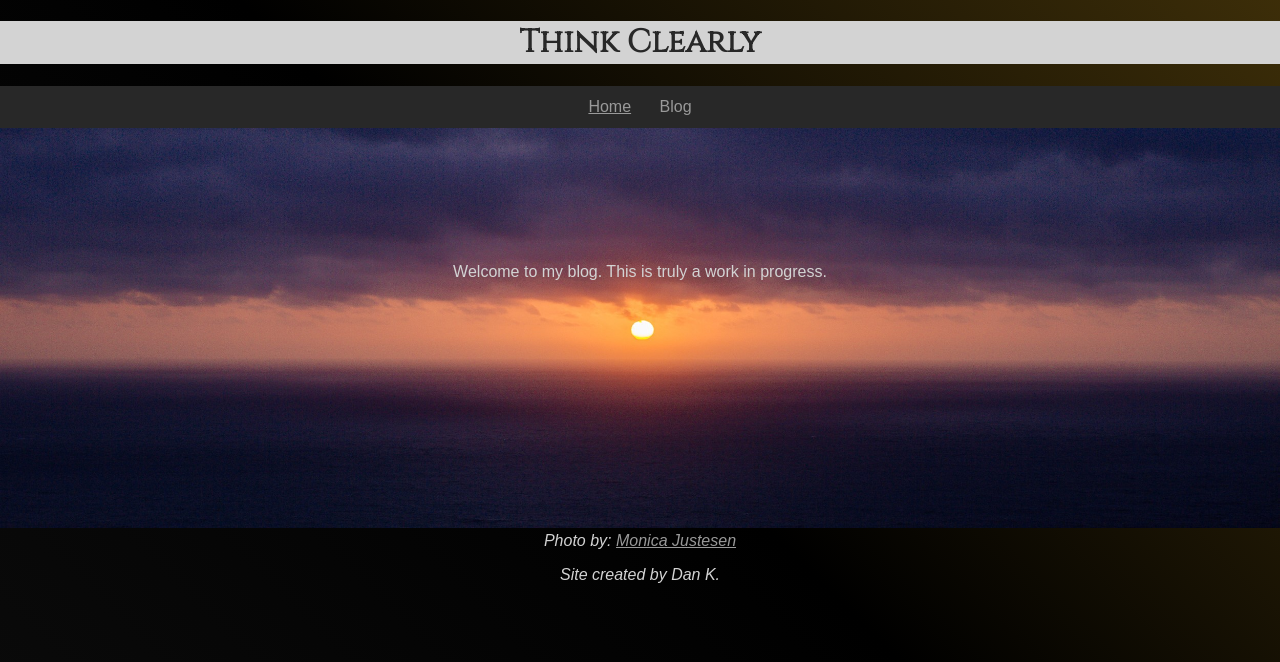
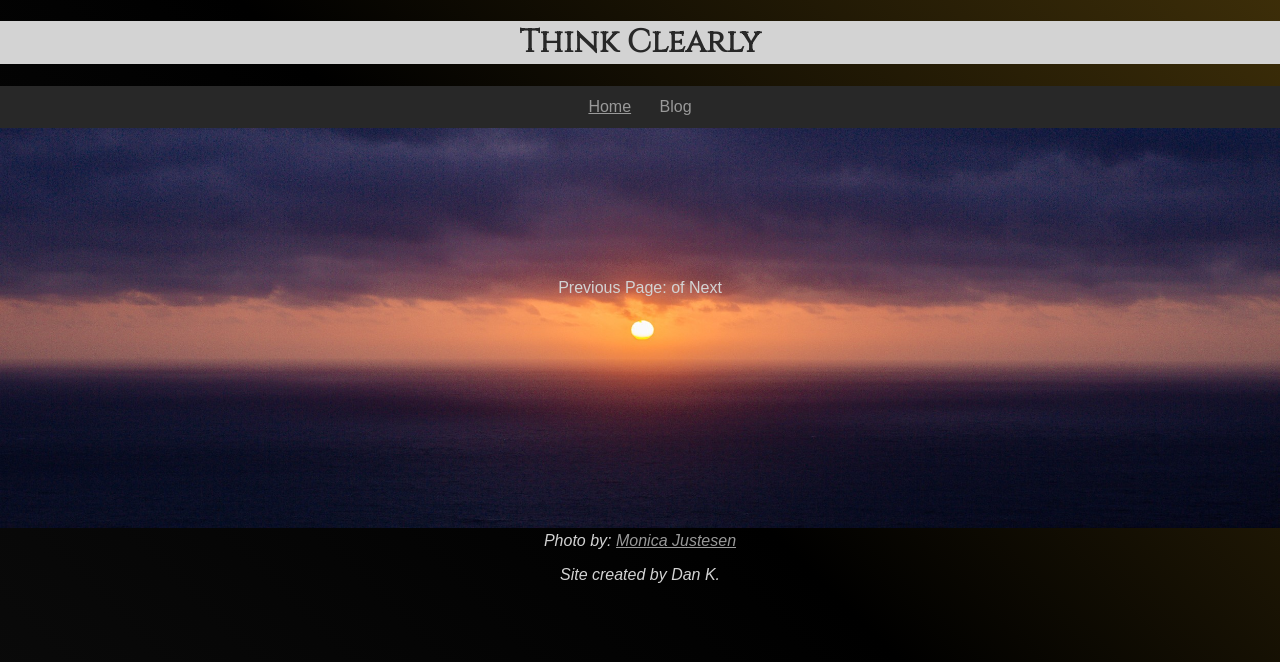
Before and after one commit to dekay2001/dekay2001.github.io, a Jekyll site: the page built from index.md, in a window 1280 px wide. Shown: the top 662 px of the page. Built offline with Jekyll 4.4.1, drawn with Linux system fonts in a browser that asks for light colours; some web fonts are replaced; our own code applies the rules of GitHub Pages for plain Markdown files.

Commit message:
Pagination attempt on default.html

```diff
--- a/_config.yml
+++ b/_config.yml
@@ -1,3 +1,5 @@
 theme: jekyll-theme-cayman
 title: "Think Clearly"
 description: "A work in progress, this page and myself."
+paginate: 5
+paginate_path: "/blog/page:num/"
--- a/_layouts/default.html
+++ b/_layouts/default.html
@@ -2,6 +2,7 @@
 ---
 <!doctype html>
 <html lang="en">
+
 <head>
   <title>{{ page.title }}</title>
   <link rel="stylesheet" type="text/css" href="/assets/css/style.css">
@@ -16,6 +17,7 @@
   <meta name="author" content="Dan Kimball">
   <meta name="viewport" content="width=device-width, initial-scale=1.0">
 </head>
+
 <body>
   <header>
     <h1 class="title_text">Think Clearly</h1>
@@ -31,19 +33,48 @@
     <!-- bottom -->
     <div id="div-main-pic">
       <picture>
-            <source
-              media="(min-width: 960px)"
-              srcset="/assets/images/main-high-def-2500-781.jpg 1x">
-            <img id="default-background-pic" class="child" src="/assets/images/main-16-9-compressed.jpg"alt="Sunset over the pacific; The eastern most point in Portugal.  Taken during Wild Vibes yoga retreat that I attended." title="Portugal Sunset">
+        <source media="(min-width: 960px)" srcset="/assets/images/main-high-def-2500-781.jpg 1x">
+        <img id="default-background-pic" class="child" src="/assets/images/main-16-9-compressed.jpg"
+          alt="Sunset over the pacific; The eastern most point in Portugal.  Taken during Wild Vibes yoga retreat that I attended."
+          title="Portugal Sunset">
         <i>Photo by: <a href="http://monicajustesen.com/" target="_blank">Monica Justesen</a></i>
       </picture>
     </div>
     <!-- top -->
     <div class="{{ page.content_class }}">
-          <h1>{{ page.title }}</h1>
-          <section>
-          {{ content }}
-          </section>
+
+      <!-- This loops through the paginated posts -->
+      {% for post in paginator.posts %}
+      <h1><a href="{{ post.url }}">{{ post.title }}</a></h1>
+      <p class="author">
+        <span class="date">{{ post.date }}</span>
+      </p>
+      <div class="content">
+        {{ post.content }}
+      </div>
+      {% endfor %}
+
+      <!-- Pagination links -->
+      <div class="pagination">
+        {% if paginator.previous_page %}
+        <a href="{{ paginator.previous_page_path }}" class="previous">
+          Previous
+        </a>
+        {% else %}
+        <span class="previous">Previous</span>
+        {% endif %}
+        <span class="page_number ">
+          Page: {{ paginator.page }} of {{ paginator.total_pages }}
+        </span>
+        {% if paginator.next_page %}
+        <a href="{{ paginator.next_page_path }}" class="next">Next</a>
+        {% else %}
+        <span class="next ">Next</span>
+        {% endif %}
+      </div>
+
+
+
     </div>
   </main>
   <footer>
@@ -54,4 +85,5 @@
     </i>
   </footer>
 </body>
+
 </html>
```
Lines whose indentation alone changed are shown as unchanged.
